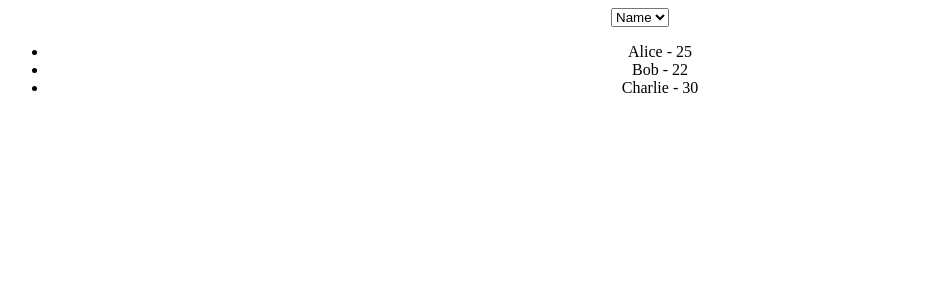
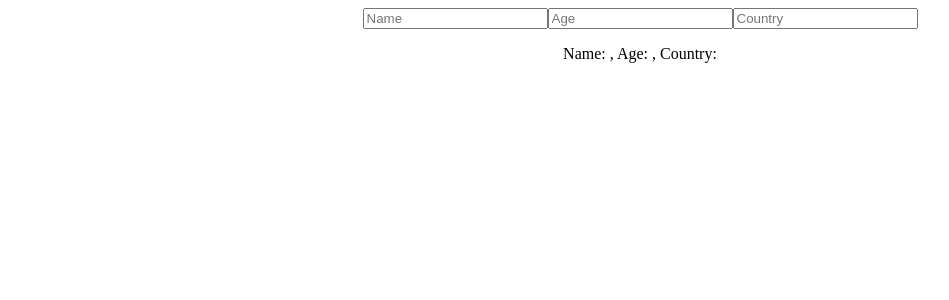
Before and after one commit to erema-amore/30github, a React (Create React App) app: page / in a window 1280 px wide. Shown: the top 300 px of the page, without its empty margins (0-949 px from the left). Built offline with nearby package versions, Linux system fonts and the light colour scheme.

Commit message:
Create UserProfile component

```diff
--- a/src/App.js
+++ b/src/App.js
@@ -1,6 +1,8 @@
 
 import './App.css';
-import SortComponent from './components/SortComponent';
+import Calc from './components/calc';
+import UserProfile from './components/UserProfile';
+
 
 
 
@@ -9,7 +11,8 @@ import SortComponent from './components/SortComponent';
 function App() {
   return (
     <div className="App">
-      <SortComponent/>
+      <UserProfile/>
+
 
 
     </div>
--- /dev/null
+++ b/src/components/UserProfile.jsx
@@ -0,0 +1,42 @@
+import React, { useState } from "react";
+
+function UserProfile() {
+    const [profile, setProfile] = useState({
+        name: "",
+        age: "",
+        country: "",
+    });
+
+    const handleChange = (e) => {
+        const { name, value } = e.target;
+        setProfile({ ...profile, [name]: value });
+    };
+
+    return (
+        <div>
+            <input
+                name="name"
+                placeholder="Name"
+                value={profile.name}
+                onChange={handleChange}
+            />
+            <input
+                name="age"
+                placeholder="Age"
+                value={profile.age}
+                onChange={handleChange}
+            />
+            <input
+                name="country"
+                placeholder="Country"
+                value={profile.country}
+                onChange={handleChange}
+            />
+            <p>
+                Name: {profile.name}, Age: {profile.age}, Country:{" "}
+                {profile.country}
+            </p>
+        </div>
+    );
+}
+export default UserProfile
--- a/src/components/calc.css
+++ b/src/components/calc.css
@@ -0,0 +1,3 @@
+.my-class {
+  color: red;
+}
--- a/src/components/calc.jsx
+++ b/src/components/calc.jsx
@@ -1,4 +1,5 @@
 import React, { useState } from 'react';
+import './calc.css'
 
 const Calc = () => {
   const [task, setTask] = useState('');
@@ -27,6 +28,7 @@ const Calc = () => {
         placeholder="Введите выражение (например, 5+5)"
       />
       <button onClick={calculateResult}>=</button>
+      <div className="my-class">Hello</div>
     </div>
   );
 };
```
